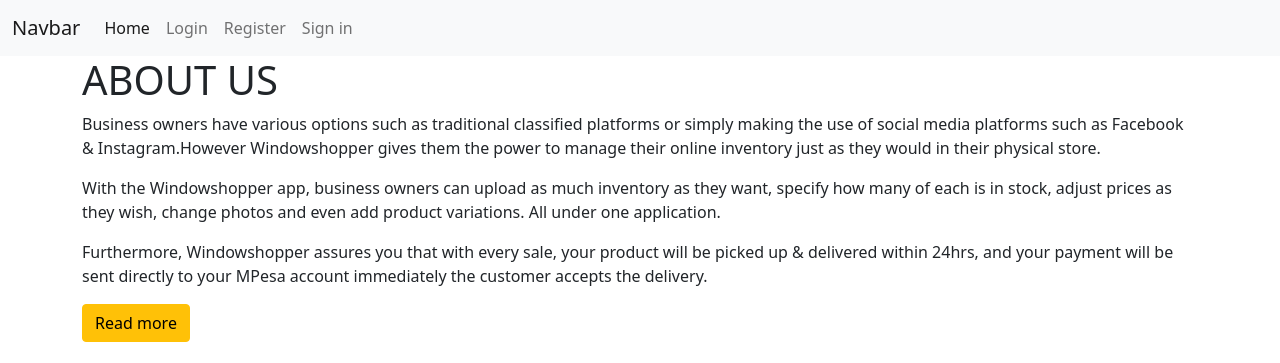
After one commit to sling254/Window_Shopper, a Flask app: template app/templates/about.html in a window 1280 px wide. The commit adds this page. Shown: the top 363 px of the page. Run offline with Flask 2, Linux system fonts and the light colour scheme; the template is opened without the code that fills it, so the values that code supplies are empty; some libraries are stand-ins or nearby versions.

Commit message:
create the about.html page

```diff
--- /dev/null
+++ b/app/templates/about.html
@@ -0,0 +1,71 @@
+{% extends 'base.html'%}
+
+{% block content %}
+<!DOCTYPE html>
+<html lang="en">
+
+<head>
+    <meta charset="UTF-8">
+    <meta http-equiv="X-UA-Compatible" content="IE=edge">
+    <meta name="viewport" content="width=device-width, initial-scale=1.0">
+        <!-- <link rel="stylesheet" href="https://maxcdn.bootstrapcdn.com/bootstrap/3.3.7/css/bootstrap.min.css"
+        integrity="sha384-BVYiiSIFeK1dGmJRAkycuHAHRg32OmUcww7on3RYdg4Va+PmSTsz/K68vbdEjh4u" crossorigin="anonymous"> -->
+    <title>Document</title>
+    <!-- <link rel="stylesheet" href="css/style.css"> -->
+</head>
+
+<body>
+
+    <div class="section">
+        <div class="container">
+            <div class="content-section">
+                <div class="title">
+                    <h1>ABOUT US</h1>
+                </div>
+                <div class="content">
+                    <p>Business owners have various options such as traditional classified platforms or simply making
+                        the use of social media platforms such as Facebook & Instagram.However Windowshopper gives them
+                        the
+                        power to manage their online inventory just as they would in their physical store.
+
+                    </p>
+                    <p>With the Windowshopper app, business owners can upload as much inventory as they want, specify how
+                        many of each is in stock, adjust prices as they wish, change photos and even add product
+                        variations. All under one application.
+                    </p>
+                    <p>Furthermore, Windowshopper assures you that with every sale, your product will be picked up &
+                        delivered within 24hrs, and your payment will be sent directly to your MPesa account immediately
+                        the customer accepts the delivery.
+                    </p>
+
+
+
+                    <button type="button" class="btn btn-warning">Read more</button>
+
+                </div>
+            </div>
+            <br>
+            <div class="image-section">
+                <img src="/photos/image2.jpg" style="width: 600px; height: 300px;" alt="figure2">
+            </div>
+        </div>
+    </div>
+
+
+
+</body>
+
+</html>
+
+
+
+
+
+
+
+
+
+
+
+
+{% endblock %}
--- a/app/templates/index.html
+++ b/app/templates/index.html
@@ -5,7 +5,8 @@
     <div class="col-md-4">
         {% for product in products %}
         <li>
-            {{product.price}}
+            {{product.price<link rel="stylesheet" href="https://maxcdn.bootstrapcdn.com/bootstrap/3.3.7/css/bootstrap.min.css"
+            integrity="sha384-BVYiiSIFeK1dGmJRAkycuHAHRg32OmUcww7on3RYdg4Va+PmSTsz/K68vbdEjh4u" crossorigin="anonymous">}}
         </li>
         {% endfor %}
     </div>
```
Also changed, not shown: app/static/css/index.css (added, +49 -0 lines), 1 other file.
